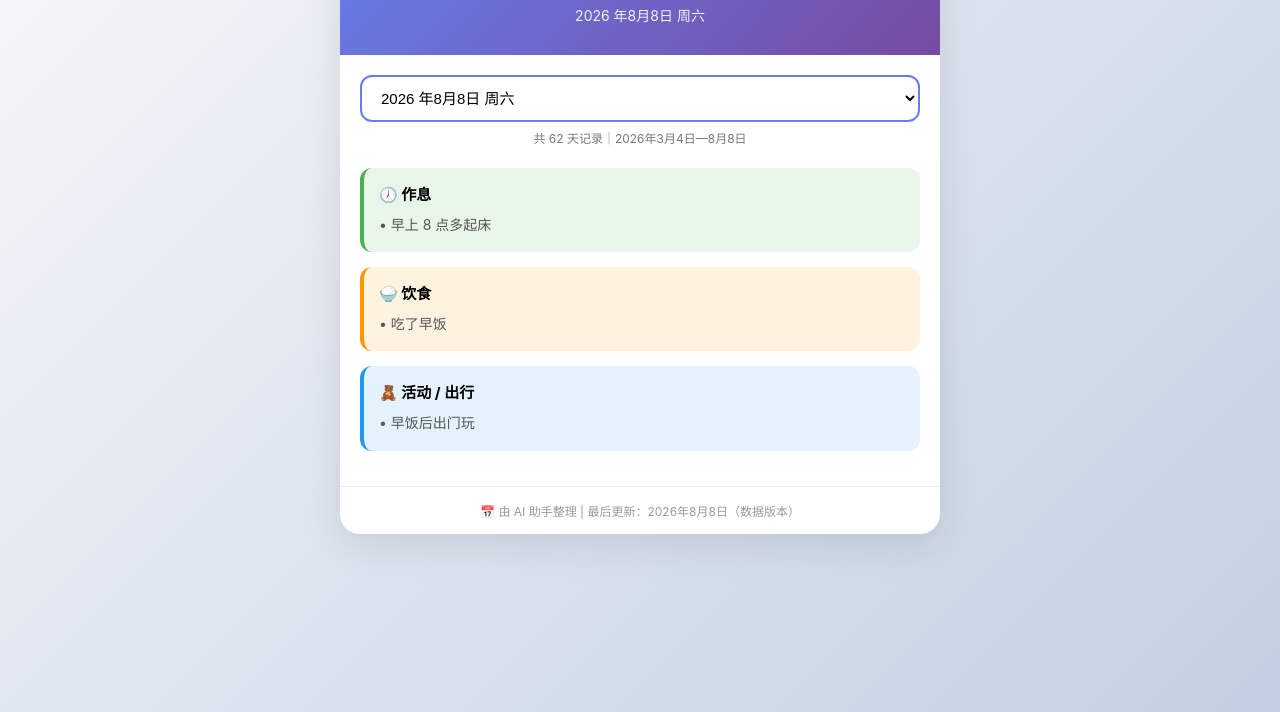
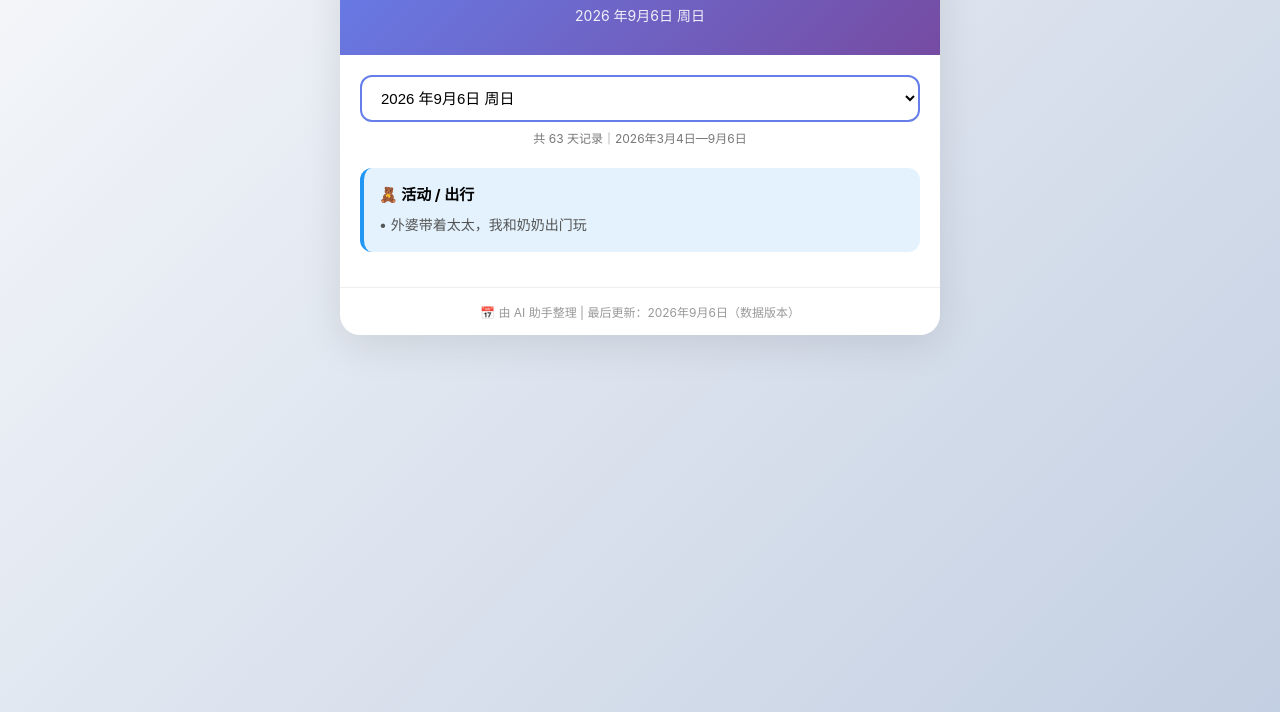
Before and after one commit to Xmaomao426/kids-diary, a plain HTML site: page index.html in a window 1280 px wide. Shown: the part 88-800 px from the top of the page. Drawn offline with Linux system fonts and the light colour scheme.

Commit message:
Add diary entry for 2026-09-06

```diff
--- a/index.html
+++ b/index.html
@@ -131,6 +131,15 @@
 
     <script>
         const records = {
+        "2026-09-06": {
+                "date": "2026 年9月6日 周日",
+                "schedule": [],
+                "food": [],
+                "activity": ["外婆带着太太，我和奶奶出门玩"],
+                "health": [],
+                "behavior": [],
+                "family": []
+        },
         "2026-08-08": {
                 "date": "2026 年8月8日 周六",
                 "schedule": ["早上 8 点多起床"],
```
